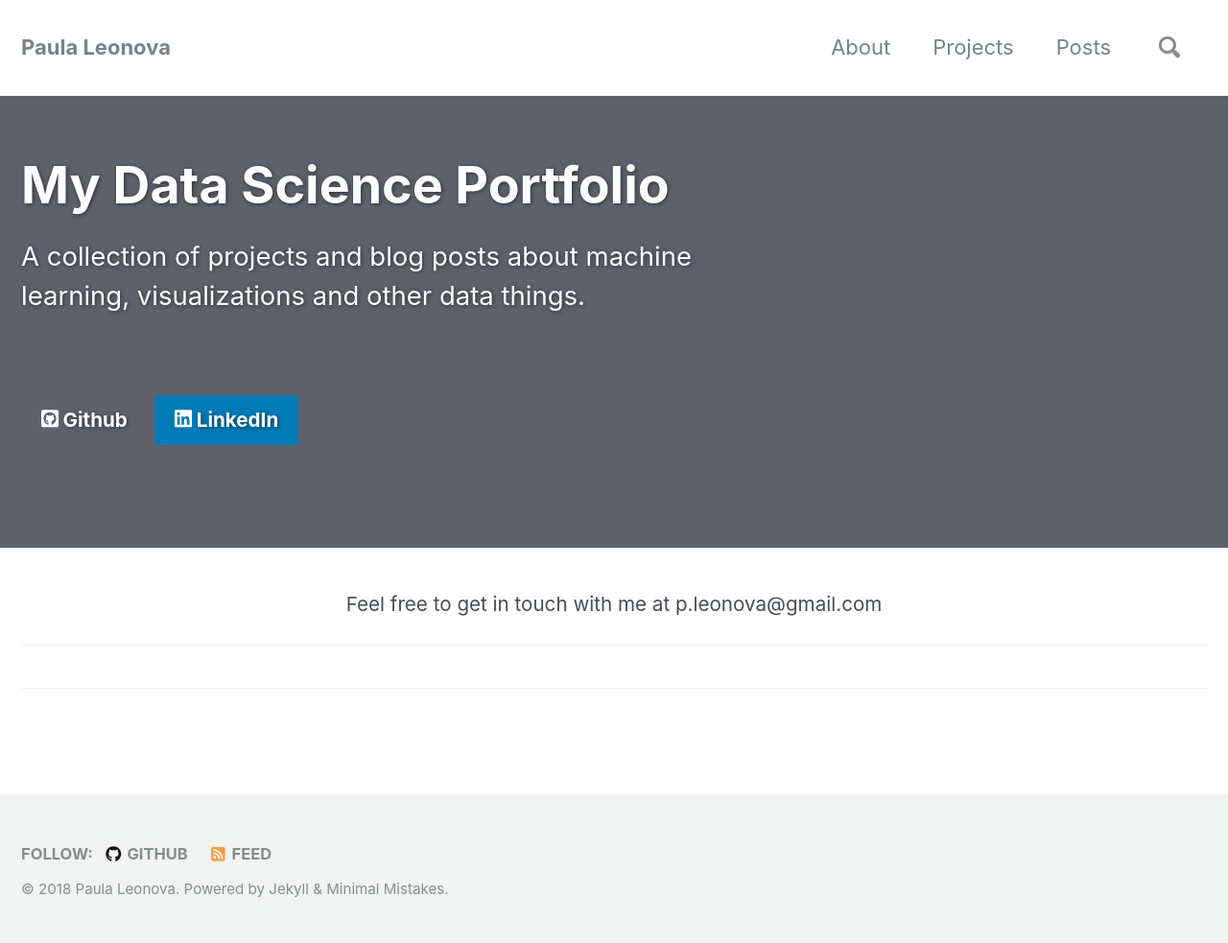
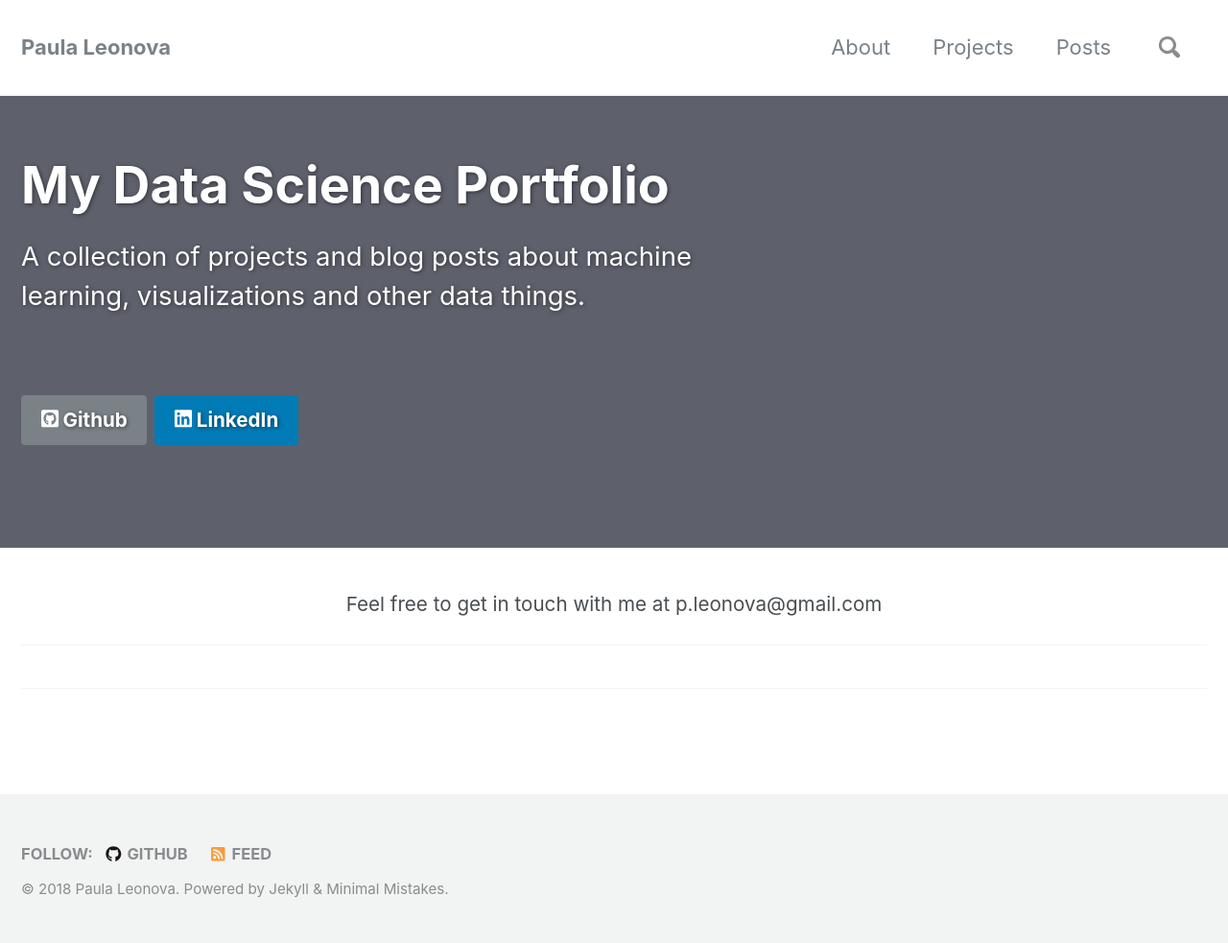
Before and after one commit to pleonova/pleonova.github.io, a Jekyll site: the page built from index.html, in a window 1280 px wide. Shown: the whole page at 96% size. Built offline with Jekyll 4.4.1, drawn with Linux system fonts in a browser that asks for light colours; nearby versions of some CDN libraries; the list of posts is cut into pages by our own code.

Commit message:
Change github button color to primary

```diff
--- a/index.html
+++ b/index.html
@@ -8,7 +8,7 @@
   cta_label:
   cta_url:
   caption:
-excerpt: 'A collection of projects and blog posts about machine learning, visualizations and other data things. <br /> <small></small><br /><br />  [<i class="fab fa-github-square"></i> Github](https://github.com/pleonova){: .btn .btn--#000000} [<i class="fab fa-linkedin"></i> LinkedIn](https://www.linkedin.com/in/paulaleonova/){: .btn .btn--linkedin}'
+excerpt: 'A collection of projects and blog posts about machine learning, visualizations and other data things. <br /> <small></small><br /><br />  [<i class="fab fa-github-square"></i> Github](https://github.com/pleonova){: .btn .btn--primary} [<i class="fab fa-linkedin"></i> LinkedIn](https://www.linkedin.com/in/paulaleonova/){: .btn .btn--linkedin}'
 
 
 
```
